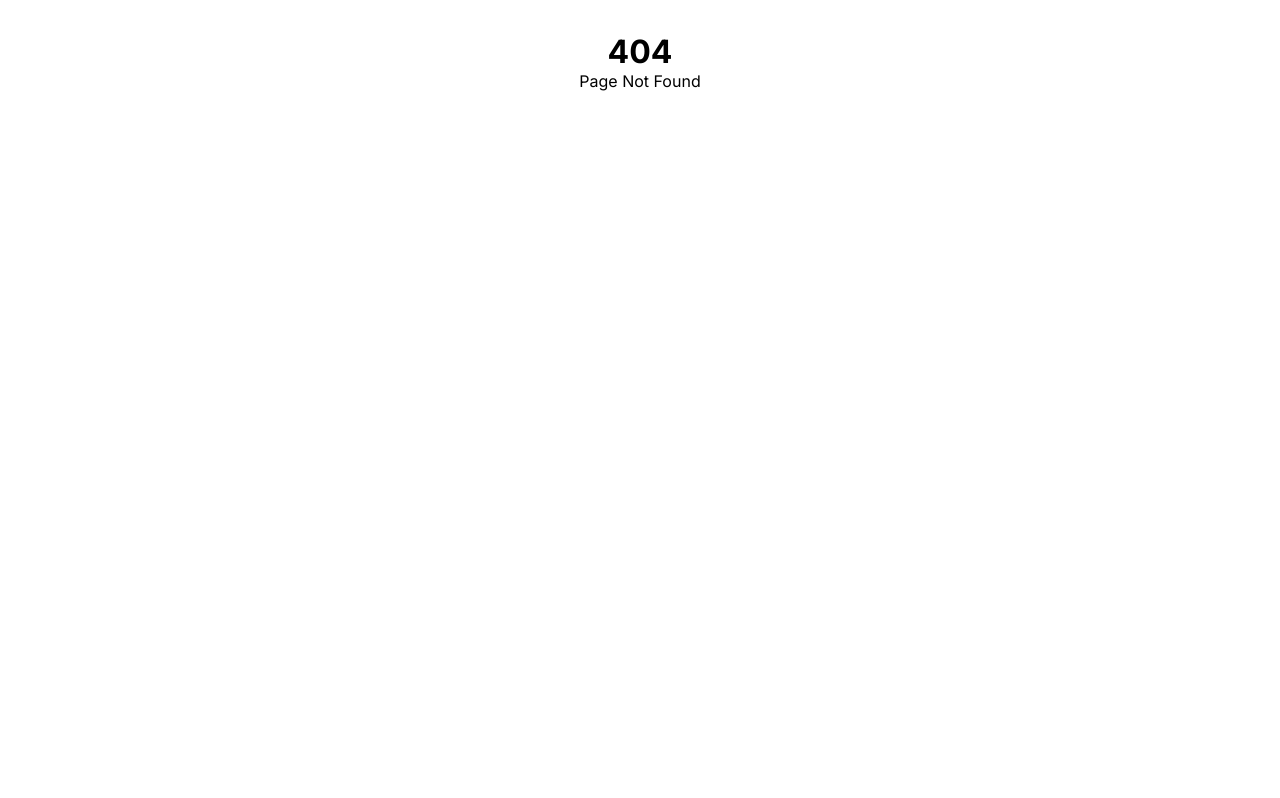
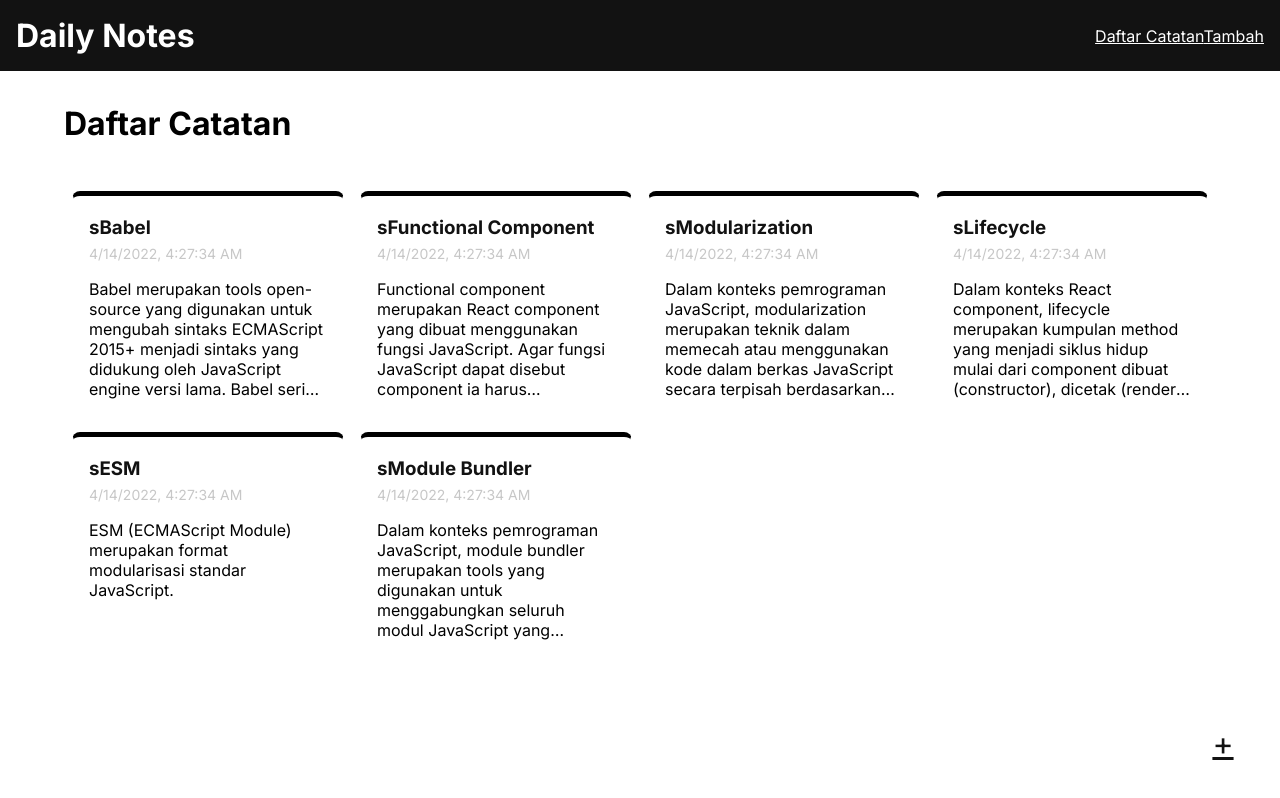
Before and after one commit to hildanku/BangkitAcademy2024, a React (Vite) app in the folder notes-app-v1/: page / in a window 1280 px wide. Before the commit this address had no page. Built offline with nearby package versions, Linux system fonts and the light colour scheme.

Commit message:
feat: add major feature - add components notes (item, list, form) - add styling - implement react-router-dom

```diff
--- a/notes-app-v1/src/App.jsx
+++ b/notes-app-v1/src/App.jsx
@@ -1,11 +1,22 @@
 import React from 'react'
 import Header from './components/header'
+import { Route, Routes } from 'react-router-dom'
+import HomePage from './pages/home-page'
+import DetailPage from './pages/detail-page'
+import AddNotePage from './pages/create-note'
 import NotFound from './pages/not-found'
 
 function App() {
     return (
-        //<Header />
-        <NotFound />
+        <>
+            <Header />
+            <Routes>
+                <Route path="/" element={<HomePage />} />
+                <Route path="/notes/:id" element={<DetailPage />} />
+                <Route path="/notes/new" element={<AddNotePage />} />
+                <Route path="/*" element={<NotFound />} />
+            </Routes>
+        </>
     )
 }
 
--- a/notes-app-v1/src/components/header.jsx
+++ b/notes-app-v1/src/components/header.jsx
@@ -1,6 +1,5 @@
-import React from "react"
-import NavigationBar from "./navigation-bar"
-import { Link } from "react-router-dom"
+import React from 'react'
+import NavigationBar from './navigation-bar'
 
 function Header() {
     return (
--- a/notes-app-v1/src/components/navigation-bar.jsx
+++ b/notes-app-v1/src/components/navigation-bar.jsx
@@ -1,5 +1,5 @@
-import React from "react"
-import { Link } from "react-router-dom"
+import React from 'react'
+import { Link } from 'react-router-dom'
 
 function NavigationBar() {
     return (
--- /dev/null
+++ b/notes-app-v1/src/components/notes/note-form.jsx
@@ -0,0 +1,46 @@
+import React, { useState } from 'react'
+import PropTypes from 'prop-types'
+
+function NoteForm({ onSubmit }) {
+    const [title, setTitle] = useState('')
+    const [body, setBody] = useState('')
+
+    const handleSubmit = (e) => {
+        e.preventDefault()
+        onSubmit({ title, body })
+        setTitle('')
+        setBody('')
+    }
+
+    return (
+        <div className="container">
+            <form onSubmit={handleSubmit} className="">
+                <input
+                    type="text"
+                    className=""
+                    placeholder="Judul"
+                    value={title}
+                    onChange={(e) => setTitle(e.target.value)}
+                    required
+                />
+                <textarea
+                    className=""
+                    placeholder="Isi catatan"
+                    value={body}
+                    onChange={(e) => setBody(e.target.value)}
+                    required
+                />
+                <div className="">
+                    <button type="submit" className="action">✔</button>
+                </div>
+            </form>
+
+        </div>
+    )
+}
+
+NoteForm.propTypes = {
+    onSubmit: PropTypes.func.isRequired,
+}
+
+export default NoteForm
--- /dev/null
+++ b/notes-app-v1/src/components/notes/note-item.jsx
@@ -0,0 +1,27 @@
+import React from 'react'
+import PropTypes from 'prop-types'
+import { Link } from 'react-router-dom'
+
+function NoteItem({ id, title, body, createdAt }) {
+    return (
+        <div className="note-item">
+            <h3 className="note-item__title">
+                <Link to={`/notes/${id}`}>s{title}</Link>
+            </h3>
+            <small className="note-item__createdAt">
+                {new Date(createdAt).toLocaleString()}
+            </small>
+            <p className="note-item__body">{body}</p>
+        </div>
+    )
+}
+
+
+NoteItem.propTypes = {
+    id: PropTypes.string.isRequired,
+    title: PropTypes.string.isRequired,
+    body: PropTypes.string.isRequired,
+    createdAt: PropTypes.string.isRequired,
+}
+
+export default NoteItem
--- /dev/null
+++ b/notes-app-v1/src/components/notes/note-list.jsx
@@ -0,0 +1,23 @@
+import React from 'react'
+import PropTypes from 'prop-types'
+import NoteItem from './note-item'
+
+function NoteList({ notes }) {
+    if (notes.length === 0) {
+        return <p>Tidak ada catatan</p>
+    }
+
+    return (
+        <>
+            {notes.map(note => (
+                <NoteItem key={note.id} {...note} />
+            ))}
+        </>
+    )
+}
+
+NoteList.propTypes = {
+    notes: PropTypes.arrayOf(PropTypes.object).isRequired,
+}
+
+export default NoteList
--- a/notes-app-v1/src/index.jsx
+++ b/notes-app-v1/src/index.jsx
@@ -1,6 +1,6 @@
 import React from 'react'
 import { createRoot } from 'react-dom/client'
-import { BrowserRouter } from "react-router-dom"
+import { BrowserRouter } from 'react-router-dom'
 import App from './App'
 
 import './styles/style.css'
--- /dev/null
+++ b/notes-app-v1/src/pages/create-note.jsx
@@ -0,0 +1,20 @@
+import React from 'react'
+import { useNavigate } from 'react-router-dom'
+import NoteForm from '../components/notes/note-form'
+import { addNote } from '../utils/local-data'
+
+export default function AddNotePage() {
+    const navigate = useNavigate()
+
+    const handleAddNote = (note) => {
+        addNote(note)
+        navigate('/')
+    }
+
+    return (
+        <div>
+            <h2>Tambah Catatan</h2>
+            <NoteForm onSubmit={handleAddNote} />
+        </div>
+    );
+}
--- /dev/null
+++ b/notes-app-v1/src/pages/detail-page.jsx
@@ -0,0 +1,30 @@
+import React from 'react'
+import { useParams, useNavigate } from 'react-router-dom'
+import { getNote, deleteNote } from '../utils/local-data'
+
+export default function DetailPage() {
+    const { id } = useParams()
+    const navigate = useNavigate()
+    const note = getNote(id)
+
+    if (!note) {
+        return <p>Catatan tidak ditemukan</p>;
+    }
+
+    const handleDelete = () => {
+        deleteNote(id)
+        navigate('/')
+    }
+
+    return (
+        <div className="container">
+            <div className="note-header">
+                <h2>{note.title}</h2>
+                <p className="note-date">{new Date(note.createdAt).toLocaleString()}</p>
+            </div>
+            <br />
+            <p>{note.body}</p>
+            <button className="delete-button" onClick={handleDelete}>Hapus</button>
+        </div>
+    )
+}
--- /dev/null
+++ b/notes-app-v1/src/pages/home-page.jsx
@@ -0,0 +1,39 @@
+import React, { useState, useEffect } from 'react'
+import { getActiveNotes, deleteNote } from '../utils/local-data'
+import NoteList from '../components/notes/note-list'
+import { Link } from 'react-router-dom'
+
+function HomePage() {
+    const [notes, setNotes] = useState([])
+
+    useEffect(() => {
+        setNotes(getActiveNotes())
+    }, [])
+
+    const handleDelete = (id) => {
+        deleteNote(id)
+        setNotes(getActiveNotes())
+    }
+
+    return (
+        <main>
+            <h1>Daftar Catatan</h1>
+
+            <div className="homepage__action">
+                <Link to="/notes/new" className="action">+</Link>
+            </div>
+
+            {notes.length === 0 ? (
+                <div className="notes-list-empty">
+                    <p>Tidak ada catatan</p>
+                </div>
+            ) : (
+                <div className="notes-list">
+                    <NoteList notes={notes} onDelete={handleDelete} />
+                </div>
+            )}
+        </main>
+    )
+}
+
+export default HomePage
--- a/notes-app-v1/src/styles/style.css
+++ b/notes-app-v1/src/styles/style.css
@@ -93,6 +93,15 @@ main {
 
 .note-item__title {
     margin: 4px 0;
+}
+
+.note-item__title a {
+    color: var(--background);
+    text-decoration: none;
+}
+
+.note-item__title a:hover {
+    text-decoration: underline;
 }
 
 .note-item__createdAt {
@@ -293,6 +302,44 @@ main {
     align-items: center;
 }
 
+.container {
+    padding: 1rem;
+}
+
+.note-header {
+    display: flex;
+    align-items: center;
+    justify-content: space-between;
+}
+
+.note-date {
+    display: flex;
+    flex-direction: column;
+    text-align: right;
+    font-size: 12px;
+
+}
+
+.delete-button {
+    background-color: #e63946;
+    color: white;
+    border: none;
+    border-radius: 3px;
+    padding: 0.5rem 1rem;
+    font-size: 14px;
+    cursor: pointer;
+    transition: background-color 0.2s ease-in-out;
+    margin-top: 16px;
+}
+
+.delete-button:hover {
+    background-color: #d62828;
+}
+
+.delete-button:active {
+    background-color: #b22222;
+}
+
 @media screen and (min-width: 650px) {
     .notes-list {
         grid-template-columns: repeat(2, 1fr);
```
